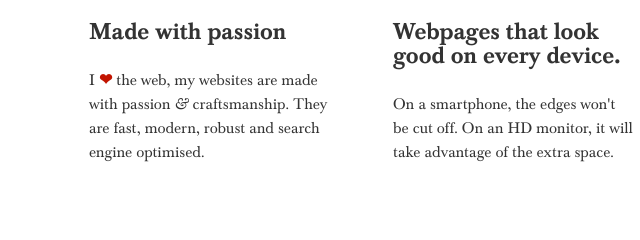
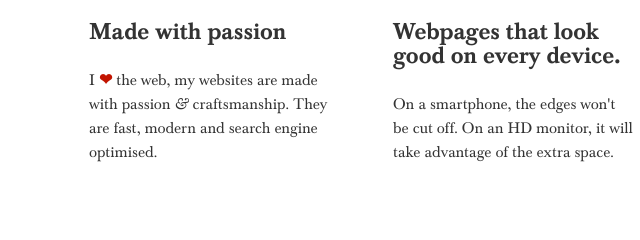
Before and after one commit to williammalo/williammalo.github.com, a plain HTML site: page en.html in a window 1280 px wide. Shown: the part 301-541 px from the top of the page, 279-919 px from the left. Drawn offline with Linux system fonts and the light colour scheme.

Commit message:
tweaked body text

```diff
--- a/en.html
+++ b/en.html
@@ -121,7 +121,7 @@ William Malo, Web Developper and Designer
 	</section><section>
 		<h2>Made with passion</h2>
 		<p>I <b>❤</b> the web, my websites are made with passion <i>&amp;</i> craftsmanship.
-		They are fast, modern, robust and search engine optimised.</p>
+		They are fast, modern and search engine optimised.</p>
 	</section><section>
 	<h2>Webpages that look good on every device.</h2>
 	<p>On a smartphone, the edges won't be cut off. On an HD monitor, it will take advantage of the extra space.</p>
```
